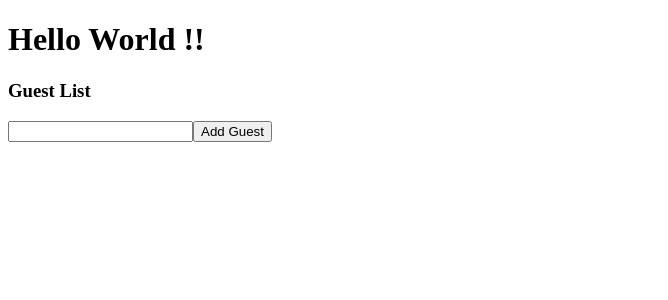
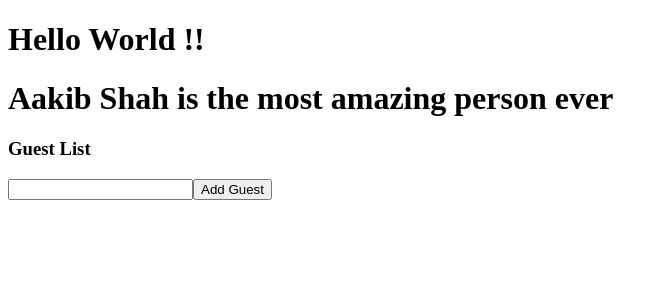
Before and after one commit to manjeet8818/TypeScript, a React (Create React App) app: page / in a window 1280 px wide. Shown: the top 300 px of the page, without its empty margins (0-668 px from the left). Built offline with nearby package versions, Linux system fonts and the light colour scheme.

Commit message:
second commit

```diff
--- a/src/index.tsx
+++ b/src/index.tsx
@@ -6,6 +6,9 @@ const App = () => {
 
         <div>
             <h1>Hello World !!</h1>
+            <h1>
+                Aakib Shah is the most amazing person ever
+            </h1>
             <GuestList></GuestList>
         </div>
     );
```
